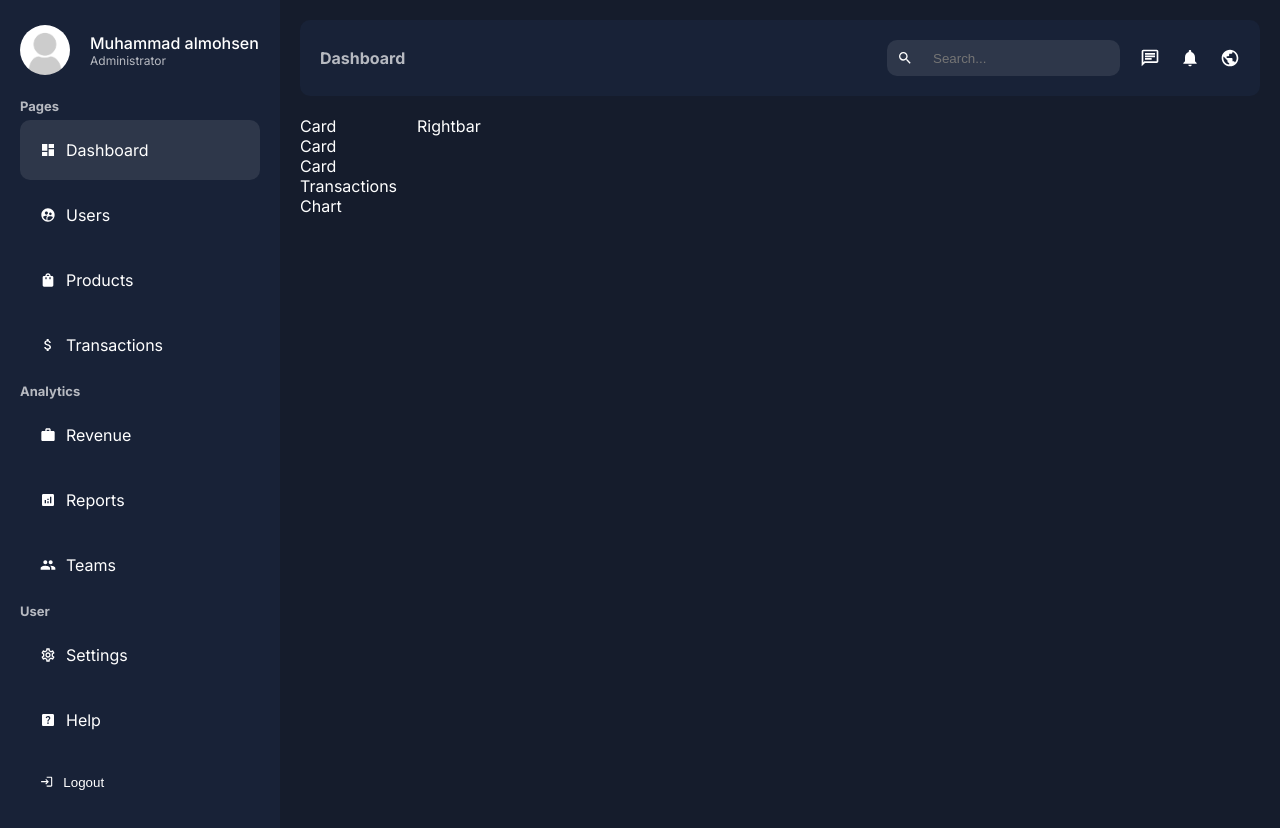
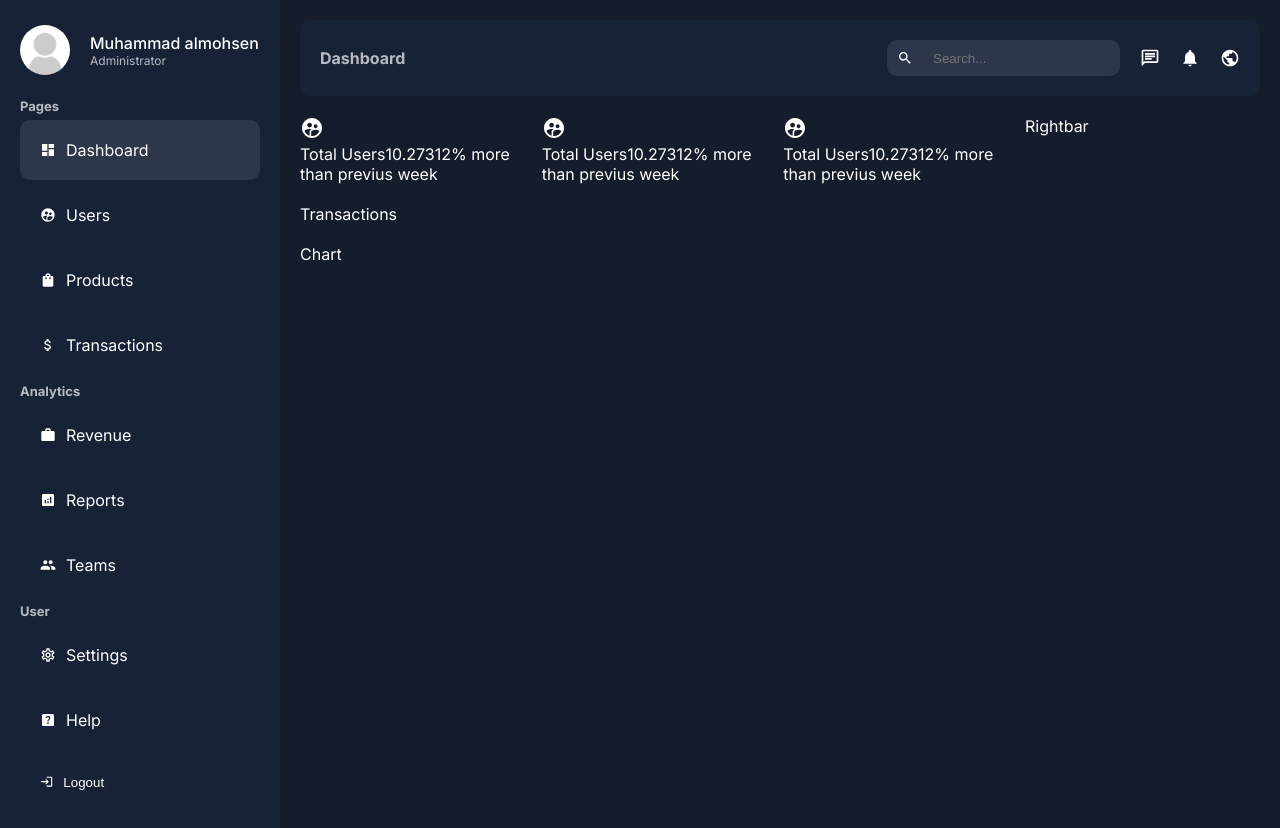
Before and after one commit to MohammadAlmohsen/dashboard-project, a Next.js app: page /dashboard in a window 1280 px wide. Built offline with nearby package versions, Linux system fonts and the light colour scheme.

Commit message:
designing your dashboard

```diff
--- a/app/ui/dashboard/card/card.jsx
+++ b/app/ui/dashboard/card/card.jsx
@@ -1,9 +1,15 @@
 import React from 'react';
 import styles from './card.module.css'
+import { MdSupervisedUserCircle } from 'react-icons/md';
 const Card = () => {
     return (
         <div className={styles.container}>
-            Card
+          <MdSupervisedUserCircle size={24}/>
+          <div className={styles.text}>
+            <span className={styles.title}>Total Users</span>
+            <span className={styles.number}>10.273</span>
+            <span className={styles.detail}><span className={styles.positive}>12%</span> more than previus week</span>
+          </div>
         </div>
     );
 }
--- a/app/ui/dashboard/dashboard.module.css
+++ b/app/ui/dashboard/dashboard.module.css
@@ -15,3 +15,17 @@
   gap: 20px;
   margin-top: 20px;
 }
+.main{
+  flex: 3;
+  display: flex;
+  flex-direction: column;
+  gap: 20px;
+}
+.cards{
+  display: flex;
+  gap: 20px;
+  justify-content: space-between;
+}
+.side{
+  flex: 1;
+}
```
